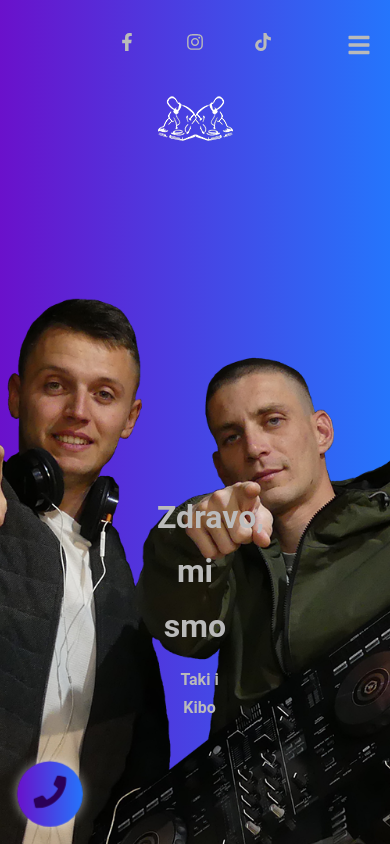
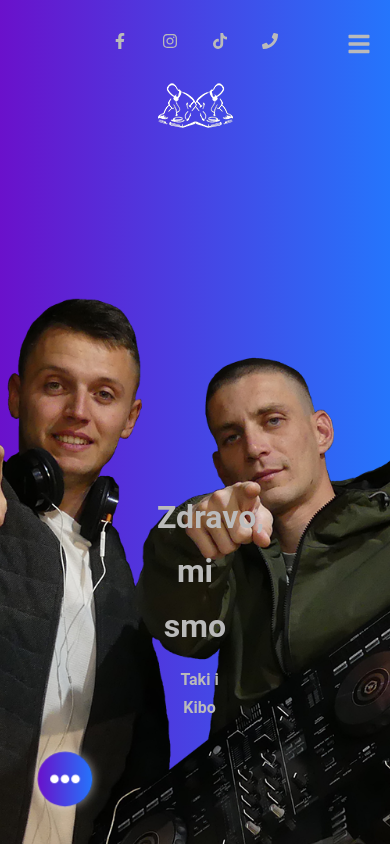
Before and after one commit to AleteiaSD/DJS, a React (Create React App) app: page / in a window 390 px wide. Built offline with nearby package versions, Linux system fonts and the light colour scheme; a web font is replaced by a local one.

Commit message:
Commit tab s10 ultra 1

```diff
--- a/src/assets/floatingphoneicon.css
+++ b/src/assets/floatingphoneicon.css
@@ -1,51 +1,129 @@
-/* FloatingPhoneIcon.css */
-
-.floating-phone-icon {
+/* Glavni kontejner za dugme i meni */
+.floating-phone-container {
   position: fixed;
-    bottom: 20px;
-    left: 20px;
+  bottom: 40px;
+  left: 40px;
   z-index: 10;
-    background: linear-gradient(to right, var(--px-theme), var(--px-gradient-end));
-    width: 40px; /* Dodato za savršeni krug */
-    height: 40px; /* Ista visina kao širina */
-    border-radius: 50%; /* Krug */
-    padding: 10px; /* Unutrašnji razmak */
-    box-shadow: 0 2px 5px rgba(0, 0, 0, 0.2);
-    animation: pulse 1.5s infinite; /* Animacija pulsiranja */
-    cursor: pointer; /* Promena pokazivača miša */
-    display: flex;
-    justify-content: center; /* Centriraj ikonicu horizontalno */
-    align-items: center; /* Centriraj ikonicu vertikalno */
-    line-height: normal;
-
-    /* Uklanja kockasti efekat na klik */
-    outline: none;
-    -webkit-tap-highlight-color: transparent; /* Android & iOS efekat */
-    touch-action: manipulation; /* Sprečava neželjene interakcije */
+  display: flex; /* Dodaj flexbox za horizontalno poravnanje */
+  flex-direction: row; /* Poravnanje elemenata u redu */
+  align-items: center; /* Poravnanje svih elemenata vertikalno u centru */
 }
 
-.floating-phone-icon a {
-    color: var(--px-phone-color) ; /* Boja ikone telefona */
+/* Glavno dugme - tri tačke ili X */
+.floating-phone-icon {
+  width: 50px;
+  height: 50px;
+  background: linear-gradient(to right, var(--px-theme), var(--px-gradient-end));
+  border-radius: 50%;
+  display: flex;
+  justify-content: center;
+  align-items: center;
+  cursor: pointer;
+  box-shadow: 0 4px 8px rgba(0, 0, 0, 0.2);
+  transition: transform 0.3s, background 0.3s ease-in-out;
+  margin-right: 10px; /* Razmak između dugmeta i prvog elementa menija */
 }
 
-/* Definisanje animacije */
+.floating-phone-icon:hover {
+  transform: scale(1.1);
+  background: linear-gradient(to right, var(--px-gradient-end), var(--px-theme));
+}
+
+/* Ikonica - tri tačke */
+.icon-dots {
+  font-size: 28px;
+  color: white;
+}
+
+/* Ikonica - "X" za zatvaranje */
+.icon-close {
+  font-size: 28px;
+  color: white;
+}
+
+/* Popup meni */
+.floating-phone-menu {
+  display: flex;
+  flex-direction: row; /* Ikonice raspoređene horizontalno */
+  align-items: center; /* Poravnanje svih elemenata vertikalno */
+  background: transparent;
+  padding: 0;
+  position: relative;
+  opacity: 0;
+  transform: scaleX(0); /* Početno sakriveno */
+  transform-origin: left;
+  transition: transform 0.3s ease-in-out, opacity 0.3s ease-in-out;
+}
+
+.floating-phone-menu.open {
+  opacity: 1;
+  transform: scaleX(1); /* Širi se horizontalno */
+}
+
+/* Ikonice u popup meniju */
+.social-icon {
+  width: 50px;
+  height: 50px;
+  margin: 0 10px; /* Horizontalni razmak između ikonica */
+  border-radius: 50%;
+  display: flex;
+  justify-content: center;
+  align-items: center;
+  font-size: 24px;
+  background: linear-gradient(to right, var(--px-gradient-end), var(--px-theme));
+  color: #fff;
+  box-shadow: 0 4px 8px rgba(0, 0, 0, 0.2);
+  transition: transform 0.3s ease, background 0.3s ease, color 0.3s ease;
+}
+
+.social-icon:hover {
+  transform: scale(1.2);
+  background: linear-gradient(to right, var(--px-theme), var(--px-gradient-end));
+  color: white;
+}
+
+/* Pojedinačne stilizacije */
+.facebook {
+  background: #4267B2; /* Facebook plava */
+}
+
+.instagram {
+  background: #E1306C; /* Instagram roze */
+}
+
+.tiktok {
+  background: #69C9D0; /* TikTok plavo-zelena */
+}
+
+.phone {
+  background: #34C759; /* Zelena za telefon */
+}
+
+
+/* Pulsirajući efekat za tri tačke */
 @keyframes pulse {
   0% {
-        transform: scale(1); /* Početna veličina */
-        box-shadow: 0 0 5px rgba(255, 255, 255, 0.5);;
+    transform: scale(1);
+    box-shadow: 0 0 5px rgba(255, 255, 255, 0.5);
   }
   50% {
-        transform: scale(1.2); /* Veća veličina u sredini animacije */
-        box-shadow: 0 0 15px rgba(255, 255, 255, 0.7);;
+    transform: scale(1.2);
+    box-shadow: 0 0 15px rgba(255, 255, 255, 0.7);
   }
   100% {
-        transform: scale(1); /* Vraća se na početnu veličinu */
-        box-shadow: 0 0 5px rgba(255, 255, 255, 0.5);;
+    transform: scale(1);
+    box-shadow: 0 0 5px rgba(255, 255, 255, 0.5);
   }
 }
 
+/* Glavno dugme sa tri tačke sa pulsirajućim efektom */
+.floating-phone-icon.pulsating {
+  animation: pulse 1.5s infinite; /* Primeni animaciju pulsiranja */
+}
+
+/* Responzivnost - sakrij na velikim ekranima */
 @media (min-width: 1128px) {
-    .floating-phone-icon {
-        display: none; /* Sakrij ikonu na većim ekranima */
+  .floating-phone-container {
+    display: none;
   }
 }
--- a/src/assets/footer.css
+++ b/src/assets/footer.css
@@ -11,21 +11,6 @@
   display: flex;
   flex-direction: column;
   align-items: center;
-}
-
-.social-links {
-  margin-bottom: 10px;
-}
-
-.social-links a {
-  margin: 0 10px;
-  color: var(--px-bababa);
-  font-size: 18px;
-  transition: color 0.3s;
-}
-
-.social-links a:hover {
-  color: var(--px-theme);
 }
 
 .footer a {
--- a/src/components/GlobalInfo.jsx
+++ b/src/components/GlobalInfo.jsx
@@ -1,4 +1,4 @@
-import { FaFacebookF, FaInstagram, FaTiktok  } from "react-icons/fa";
+import { FaFacebookF, FaInstagram, FaTiktok , FaPhone } from "react-icons/fa";
 import { FaCompactDisc } from "react-icons/fa";
 import { GiMusicSpell,GiMusicalNotes,GiTechnoHeart,GiGuitarBassHead   } from "react-icons/gi";
 import { SiYoutubemusic,SiMusicbrainz } from "react-icons/si";
@@ -14,7 +14,9 @@ export const SocialShare = [
     { Social: <FaFacebookF />, link: "https://www.facebook.com/people/Djs-Taki-Kibo/100063518410015/" },
     { Social: <FaInstagram />, link: "https://www.instagram.com/djs_taki_kibo/" },
     { Social: <FaTiktok />, link: "https://www.tiktok.com/@djs_taki_kibo" },
+    { Social: <FaPhone />, link: 'tel:$(conctInfo.phone)' },
   ];
+
 
 export const ServiceContent = [
   {
--- a/src/components/floatingphoneicon/FloatingPhoneIcon.jsx
+++ b/src/components/floatingphoneicon/FloatingPhoneIcon.jsx
@@ -1,14 +1,43 @@
-import React from "react";
-import { FaPhone } from "react-icons/fa";
+import React, { useState } from "react";
+import { FaFacebookF, FaInstagram, FaTiktok, FaPhone, FaTimes, FaEllipsisH } from "react-icons/fa";
 import "../../assets/floatingphoneicon.css";
-import { conctInfo } from "../GlobalInfo";
+import { SocialShare } from "../GlobalInfo";
 
 const FloatingPhoneIcon = () => {
+  const [isOpen, setIsOpen] = useState(false);
+
+  const toggleMenu = () => {
+    setIsOpen(!isOpen);
+  };
+
   return (
-    <div className="floating-phone-icon">
-      <a href={`tel:${conctInfo.phone}`}>
-        <FaPhone size={30} />
-      </a>
+    <div className="floating-phone-container">
+      {/* Glavno dugme sa tri tačke */}
+      <div
+        className={`floating-phone-icon ${!isOpen ? "pulsating" : ""}`} // Dodaje pulsirajuću klasu kada je meni zatvoren
+        onClick={toggleMenu}
+      >
+        {isOpen ? (
+          <FaTimes className="icon-close" />
+        ) : (
+          <FaEllipsisH className="icon-dots" />
+        )}
+      </div>
+
+      {/* Popup meni */}
+      <div className={`floating-phone-menu ${isOpen ? "open" : ""}`}>
+        {SocialShare.map((item, index) => (
+          <a
+            key={index}
+            href={item.link}
+            target="_blank"
+            rel="noopener noreferrer"
+            className={`social-icon ${item.name}`} // Dinamička klasa
+          >
+            {item.Social}
+          </a>
+        ))}
+      </div>
     </div>
   );
 };
--- a/src/components/footer/FooterAnimation.jsx
+++ b/src/components/footer/FooterAnimation.jsx
@@ -8,16 +8,7 @@ const Footer = () => {
   return (
     <footer className="footer">
       <div className="row align-items-center">
-        <div className="col-md-6 my-2">
-          <div className="nav justify-content-center justify-content-md-center">
-            {SocialShare.map((val, i) => (
-              <a key={i} href={`${val.link}`} rel="noreferrer" target="_blank">
-                {val.Social}
-              </a>
-            ))}
-          </div>
-        </div>
-        <div className="col-md-6 my-2 text-center text-md-center">
+        <div className="col-md-12 my-2 text-center text-md-center">
           <p>{t("footer.developedBy")}{" "}
             <a href="https://www.linkedin.com/in/stevan-dobrijevi%C4%87-5ab260252/" target="_blank" rel="noreferrer">Stevan Dobrijević</a>
             {" "} © {new Date().getFullYear()}
--- a/src/components/headercomponent/HeaderComponent.jsx
+++ b/src/components/headercomponent/HeaderComponent.jsx
@@ -1,7 +1,7 @@
 import React, { useState, useRef, useEffect } from "react";
 import { useTranslation } from 'react-i18next';
 import "../../assets/header.css";
-import { conctInfo,SocialShare } from "../GlobalInfo";
+import { SocialShare } from "../GlobalInfo";
 import { FaBars  } from "react-icons/fa";
 
 
@@ -58,12 +58,6 @@ const HeaderComponent = () => {
           <div className="header-col-md-4">
             <nav className="left-side">
               <ul className="social-links">
-              {/* Prikaz broja telefona samo na desktop verziji */}
-              {!isMobile && (
-                <li className="contact-tel-header">
-                  <a href="tel:+381629612186">{conctInfo.phone}</a>
-                </li>
-              )}
                 {SocialShare.map((val, i) => (
                   <li key={i} className="d-inline-block mx-2">
                   <a key={i} href={`${val.link}`} rel="noreferrer" target="_blank">
```
Also changed, not shown: 1 other file (tests, documents, lock files or other folders). Lines whose indentation alone changed are shown as unchanged.
